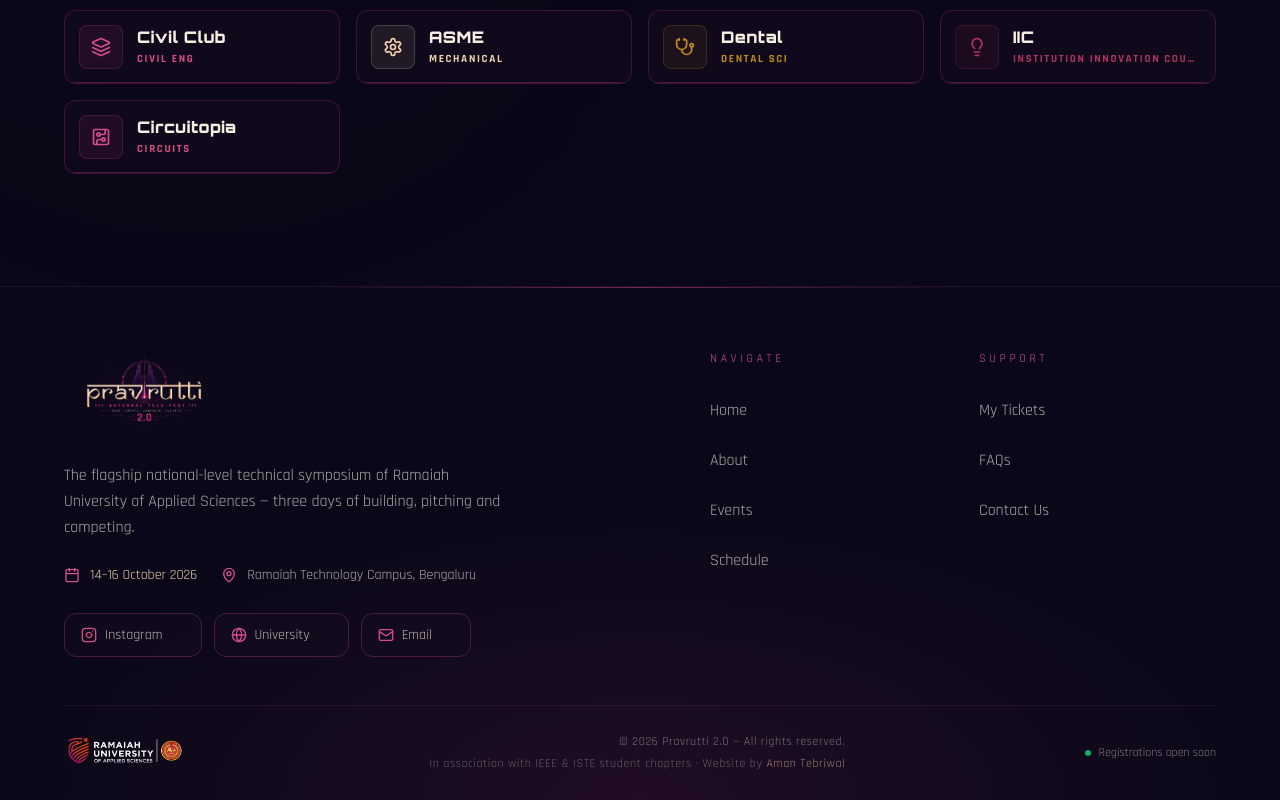
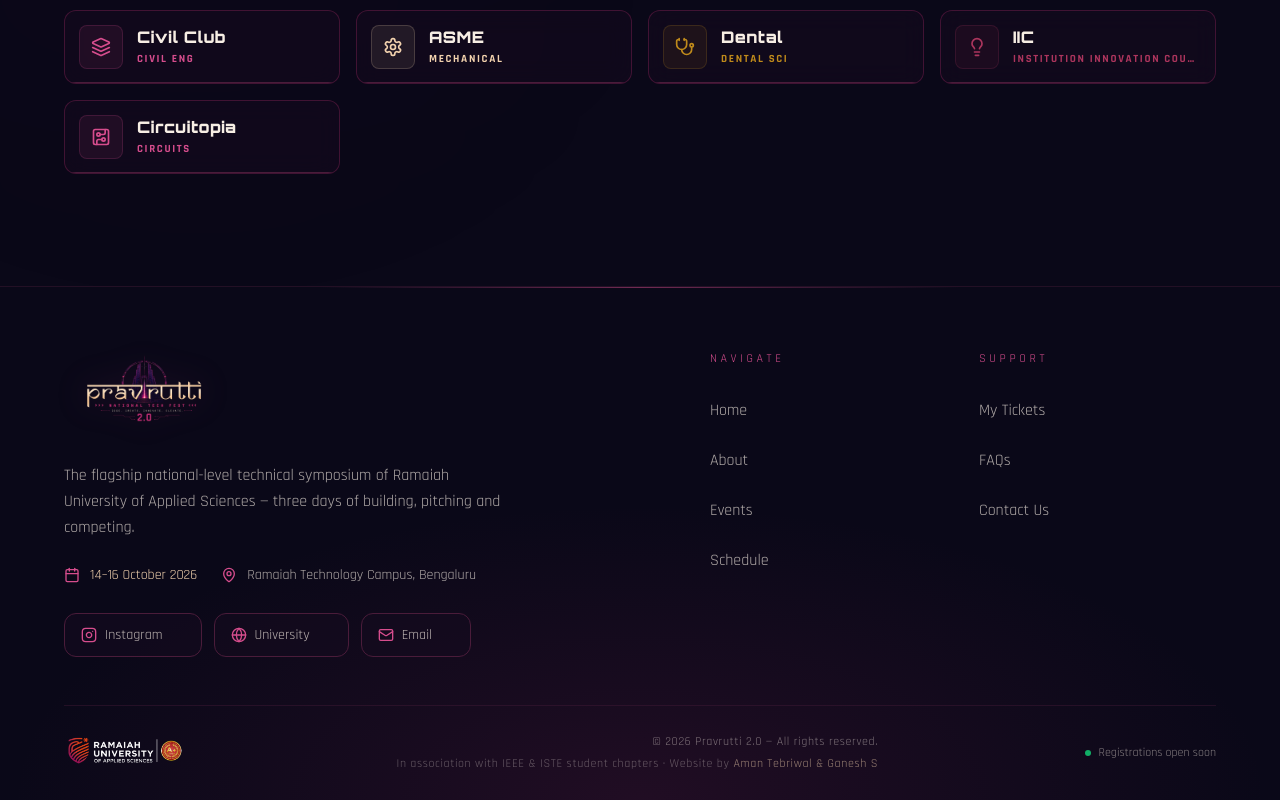
Before and after one commit to voxmastery/pravrutti-fest-web, a Next.js app: page / in a window 1280 px wide. Shown: the part 2677-3477 px from the top of the page. Built offline with nearby package versions, Linux system fonts and the light colour scheme; no server answers.

Commit message:
content(footer): credit Ganesh S alongside Aman Tebriwal
Co-Authored-By: WOZCODE <contact@withwoz.com>

```diff
--- a/components/landing/footer-section.tsx
+++ b/components/landing/footer-section.tsx
@@ -124,7 +124,7 @@ export function FooterSection() {
             </p>
             <p className="text-xs text-pearl-white/35 tracking-wider">
               In association with IEEE &amp; ISTE student chapters &middot; Website by{" "}
-              <span className="text-champagne-gold/60">Aman Tebriwal</span>
+              <span className="text-champagne-gold/60">Aman Tebriwal &amp; Ganesh S</span>
             </p>
           </div>
 
```
